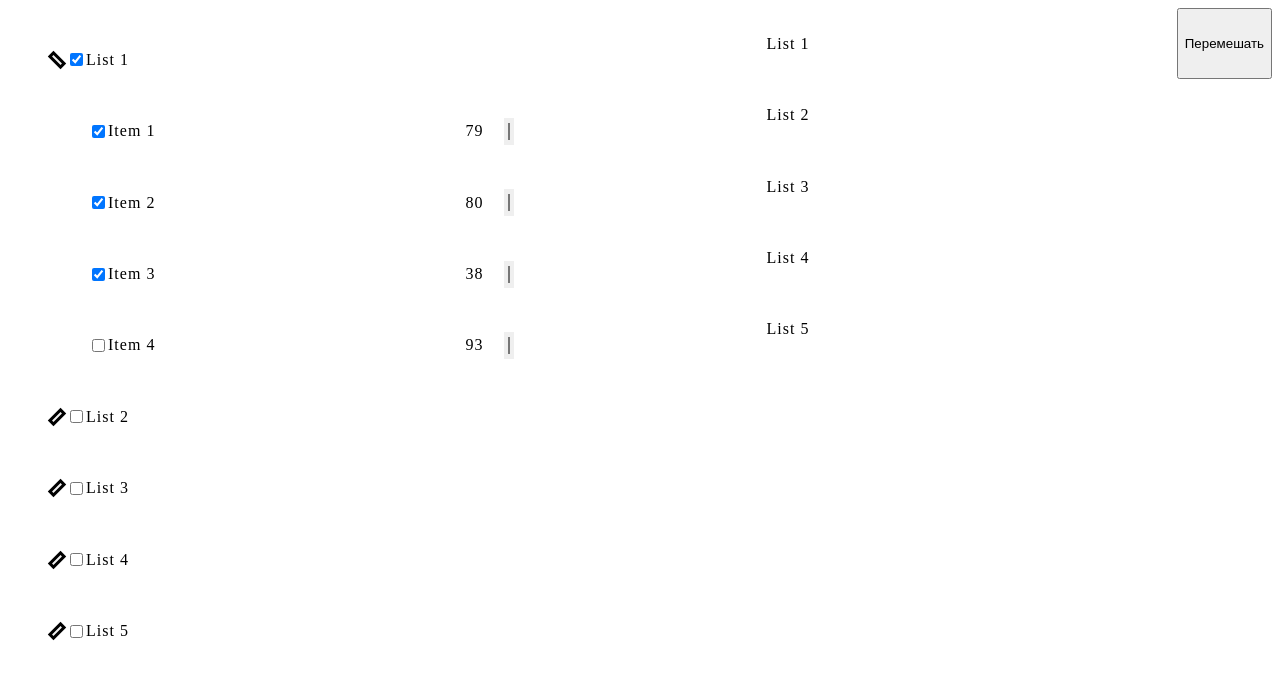
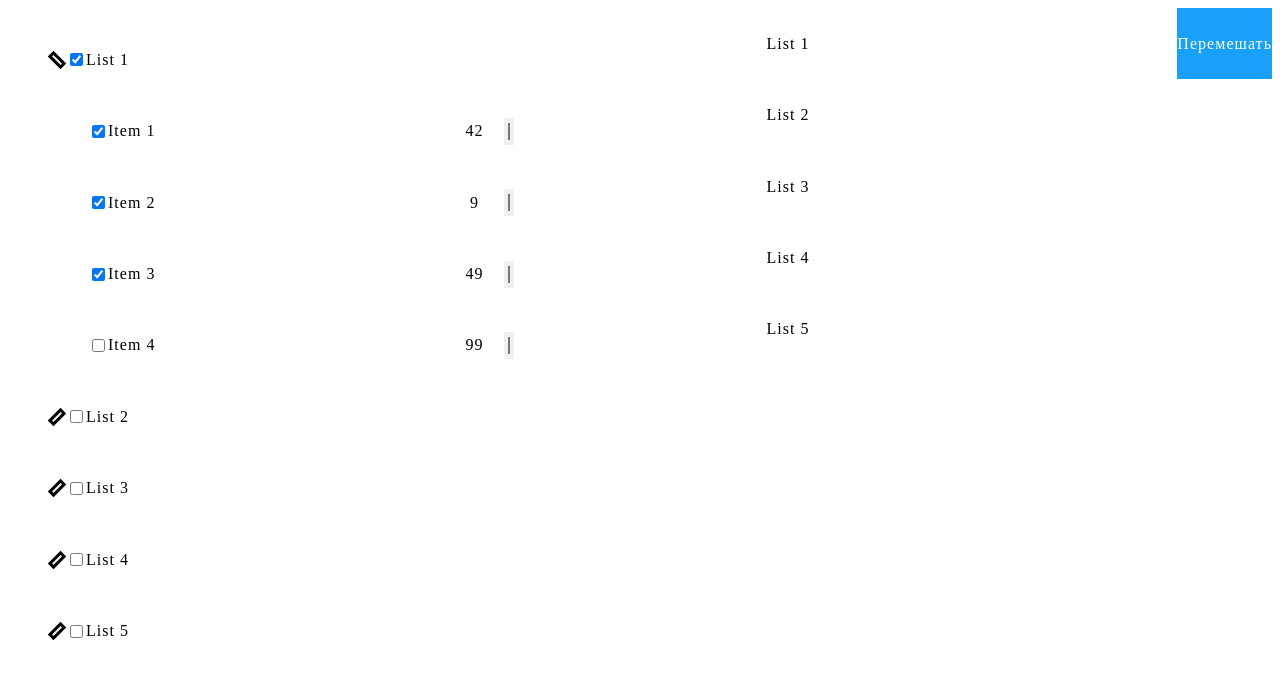
Before and after one commit to igorkondratev3/lists, a Vue app: page / in a window 1280 px wide. Shown: the top 678 px of the page. Built offline with nearby package versions, Linux system fonts and the light colour scheme; the HTML template or start-up script is replaced by a standard one.

Commit message:
refactoring ListsPage

```diff
--- a/src/components/listContent/listContent.vue
+++ b/src/components/listContent/listContent.vue
@@ -20,7 +20,7 @@ const {
     <header class="list-content__header">
       <h5 class="list-content__name">List {{ listNumber }}</h5>
       <button
-        class="list-content__mode toggle"
+        class="list-content__mode-toggle"
         @click="changeSortedContentVisibility"
         v-if="itemSettings.some((item) => item.visibility.value)"
       >
@@ -65,7 +65,7 @@ const {
   color: inherit;
 }
 
-.list-content__mode toggle {
+.list-content__mode-toggle {
   width: calc(var(--base) * 1.1);
   padding: calc(var(--base) * 0.08);
   border: none;
--- /dev/null
+++ b/src/composables/listSettings.js
@@ -0,0 +1,70 @@
+import { ref } from 'vue';
+import { getRandomIntInclusive } from '@/helpers/common.js';
+
+export const useListSettings = () => {
+  const squaresRange = {
+    min: 0,
+    max: 99
+  };
+  const listSettings = getListSettings(squaresRange);
+
+  const changeItemParameter = (listNumber, itemNumber, parameter, value) => {
+    listSettings[listNumber][itemNumber][parameter].value = value;
+  };
+
+  const changeItemVisibility = (listNumber, value) => {
+    for (const itemSettings of listSettings[listNumber]) {
+      itemSettings.visibility.value = value;
+    }
+  };
+  const decreaseQuantity = (listKey, itemKey) => {
+    listSettings[listKey][itemKey].quantity.value--;
+  };
+
+  return {
+    squaresRange,
+    listSettings,
+    changeItemParameter,
+    changeItemVisibility,
+    decreaseQuantity
+  };
+};
+
+const numberOfLists = 5;
+const minNumberOfItems = 4;
+const maxNumberOfItems = 10;
+const colorCollection = [
+  '#ca5d5d',
+  '#f0ade2',
+  '#7320ee',
+  '#a8c2ff',
+  '#5ec9f7',
+  '#04fba9',
+  '#47eaf5',
+  '#c7fb93',
+  '#fde90d',
+  '#ffcf99'
+];
+
+const getListSettings = (squaresRange) => {
+  const listSettings = [];
+  for (let i = 0; i < numberOfLists; i++) {
+    listSettings[i] = [];
+    const numberOfItems = getRandomIntInclusive(
+      minNumberOfItems,
+      maxNumberOfItems
+    );
+    for (let j = 0; j < numberOfItems; j++) {
+      listSettings[i][j] = {
+        visibility: ref(i === 0 && j < 3 ? true : false),
+        quantity: ref(
+          getRandomIntInclusive(squaresRange.min, squaresRange.max)
+        ),
+        color: ref(
+          colorCollection[getRandomIntInclusive(0, colorCollection.length - 1)]
+        )
+      };
+    }
+  }
+  return listSettings;
+};
--- a/src/pages/ListsPage.vue
+++ b/src/pages/ListsPage.vue
@@ -1,79 +1,35 @@
 <script setup>
-import { ref } from 'vue';
 import ListSettings from '@/components/listSettings/listSettings.vue';
 import ListContent from '@/components/listContent/listContent.vue';
-import { getRandomIntInclusive } from '@/helpers/common.js';
+import { useListSettings } from '@/composables/listSettings.js';
 
-const colorCollection = [
-  '#ca5d5d',
-  '#f0ade2',
-  '#7320ee',
-  '#a8c2ff',
-  '#5ec9f7',
-  '#04fba9',
-  '#47eaf5',
-  '#c7fb93',
-  '#fde90d',
-  '#ffcf99'
-];
-
-const numberOfLists = 5;
-const minNumberOfItems = 4;
-const maxNumberOfItems = 10;
-const minNumberOfSquares = 0;
-const maxNumberOfSquares = 99;
-const listSettings = [];
-for (let i = 0; i < numberOfLists; i++) {
-  listSettings[i] = [];
-  for (
-    let j = 0;
-    j < getRandomIntInclusive(minNumberOfItems, maxNumberOfItems);
-    j++
-  ) {
-    listSettings[i][j] = {
-      visibility: ref(i === 0 && j < 3 ? true : false),
-      quantity: ref(
-        getRandomIntInclusive(minNumberOfSquares, maxNumberOfSquares)
-      ),
-      color: ref(
-        colorCollection[getRandomIntInclusive(0, colorCollection.length - 1)]
-      )
-    };
-  }
-}
-
-const changeItemParameter = (listNumber, itemNumber, parameter, value) => {
-  listSettings[listNumber][itemNumber][parameter].value = value;
-};
-
-const changeItemVisibility = (listNumber, value) => {
-  for (const itemSettings of listSettings[listNumber]) {
-    itemSettings.visibility.value = value;
-  }
-};
-const decreaseQuantity = (listKey, itemKey) => {
-  listSettings[listKey][itemKey].quantity.value--;
-};
+const {
+  squaresRange,
+  listSettings,
+  changeItemParameter,
+  changeItemVisibility,
+  decreaseQuantity
+} = useListSettings();
 </script>
 
 <template>
   <div class="lists-page">
     <main class="lists-page__main">
-      <div class="page-block">
-        <ul class="list-settings-wrapper">
+      <div class="lists-page__block">
+        <ul class="list-of-list-settings">
           <ListSettings
             v-for="(list, keyList) of listSettings"
             :key="keyList + 'listParams'"
             :itemSettings="list"
             :listNumber="keyList + 1"
-            :minNumberOfSquares="minNumberOfSquares"
-            :maxNumberOfSquares="maxNumberOfSquares"
+            :minNumberOfSquares="squaresRange.min"
+            :maxNumberOfSquares="squaresRange.max"
             @changeItemParameter="changeItemParameter"
             @changeItemVisibility="changeItemVisibility"
           />
         </ul>
       </div>
-      <div class="page-block">
+      <div class="lists-page__block">
         <ListContent
           v-for="(list, listKey) of listSettings"
           :key="`listContent${listKey}`"
@@ -87,9 +43,6 @@ const decreaseQuantity = (listKey, itemKey) => {
 </template>
 
 <style>
-.list-settings-wrapper {
-  list-style-type: none;
-}
 .lists-page {
   display: flex;
   flex-direction: column;
@@ -109,11 +62,15 @@ const decreaseQuantity = (listKey, itemKey) => {
   align-items: flex-start;
 }
 
-.page-block {
-  overflow-y: auto;
-  padding: calc(var(--base) * 0.16);
+.lists-page__block {
   height: 90vh;
   width: 40%;
+  padding: calc(var(--base) * 0.16);
   border: calc(var(--base) * 0.01) solid black;
+  overflow-y: auto;
+}
+
+.list-of-list-settings {
+  list-style-type: none;
 }
 </style>
```
